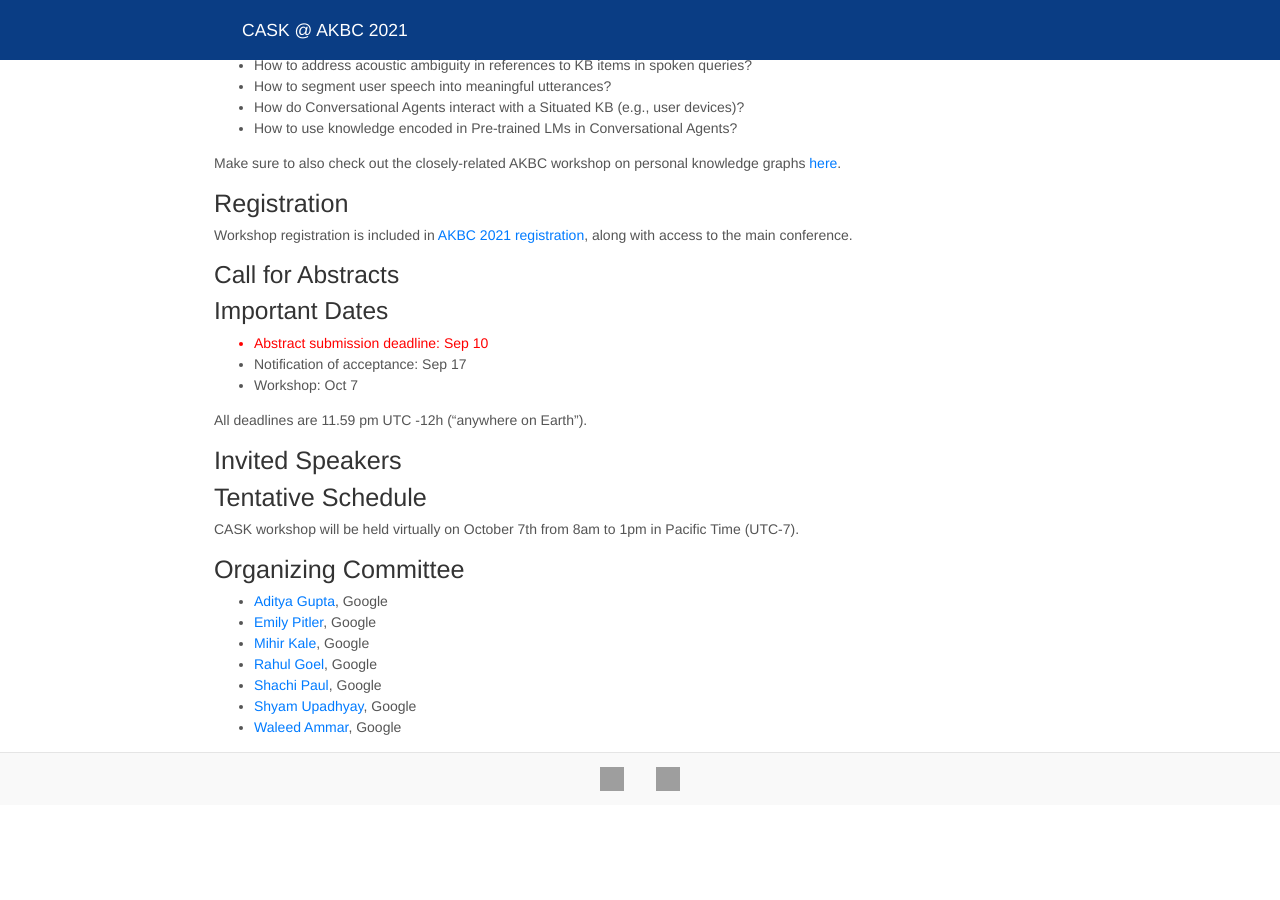
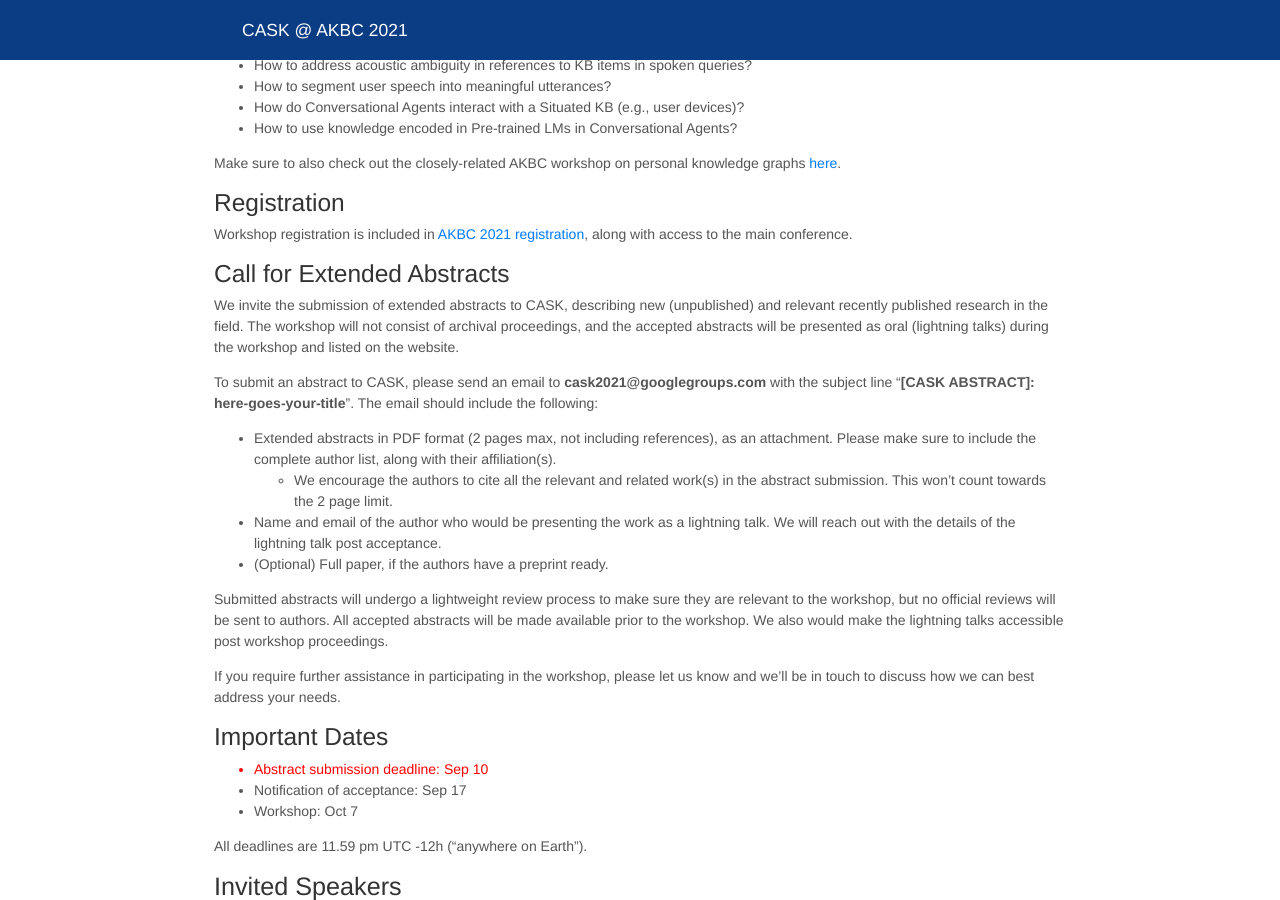
Before and after one commit to cask-workshop/cask-workshop.github.io, a Jekyll site: the page built from index.md, in a window 1280 px wide and 900 px high, scrolled down 477 px. Built offline with Jekyll 4.4.1, drawn with Linux system fonts in a browser that asks for light colours; nearby versions of some CDN libraries; before the commit the page ends 1282 px from its top, so only the background shows below that; grey boxes are pictures that could not be loaded.

Commit message:
call for extended abstracts

```diff
--- a/index.md
+++ b/index.md
@@ -24,11 +24,28 @@ Make sure to also check out the closely-related AKBC workshop on personal knowle
 
 <!-- **Due to concerns about COVID-19, Workshop on Conversational Agents and Structured Knowledge will be fully virtual.** -->
 
-## Registration
-
+<h3>Registration</h3>
 Workshop registration is included in [AKBC 2021 registration](https://www.akbc.ws/2021/), along with access to the main conference.
 
-<h3>Call for Abstracts</h3>
+<h3>Call for Extended Abstracts</h3>
+We invite the submission of extended abstracts to CASK, describing new (unpublished) and relevant recently published research in the field. The workshop will not consist of archival proceedings, and the accepted abstracts will be presented as oral (lightning talks) during the workshop and listed on the website.
+
+To submit an abstract to CASK, please send an email to <strong>cask2021@googlegroups.com</strong> with the subject line “<strong>[CASK ABSTRACT]: here-goes-your-title</strong>”. The email should include the following:
+
+<ul>
+<li>Extended abstracts in PDF format (2 pages max, not including references), as an attachment. Please make sure to include the complete author list, along with their affiliation(s). </li>
+<ul>
+<li>We encourage the authors to cite all the relevant and related work(s) in the abstract submission. This won&rsquo;t count towards the 2 page limit.</li>
+</ul>
+<li>Name and email of the author who would be presenting the work as a lightning talk. We will reach out with the details of the lightning talk post acceptance.</li>
+<li>(Optional) Full paper, if the authors have a preprint ready.</li>
+</ul>
+
+Submitted abstracts will undergo a lightweight review process to make sure they are relevant to the workshop, but no official reviews will be sent to authors. All accepted abstracts will be made available prior to the workshop. We also would make the lightning talks accessible post workshop proceedings.
+
+If you require further assistance in participating in the workshop, please let us know and we’ll be in touch to discuss how we can best address your needs.
+
+
 
 <h3>Important Dates</h3>
 <ul>
```
